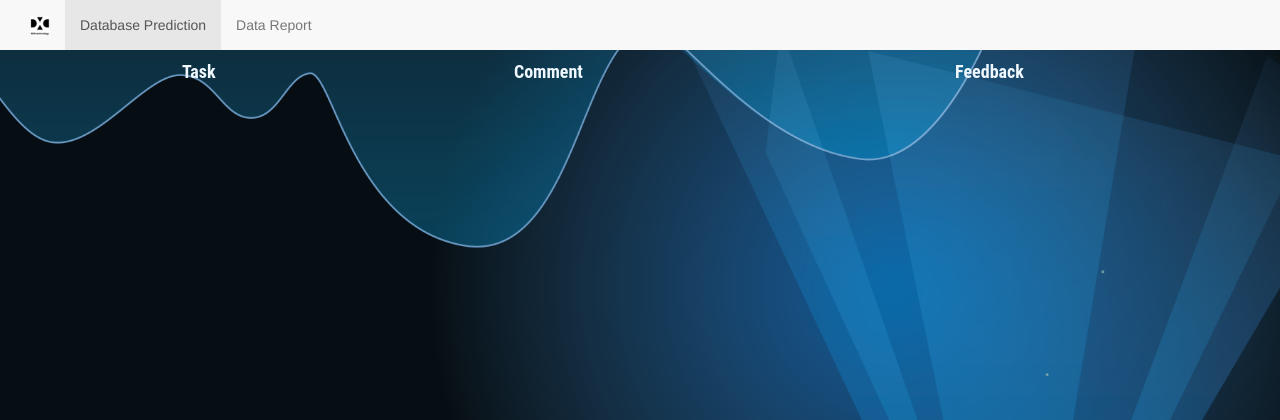
After one commit to elyes1908/SentimentAnalysis, a Flask app: template templates/test.html in a window 1280 px wide. The commit adds this page. Shown: the top 420 px of the page. Run offline with Flask 2, Linux system fonts and the light colour scheme; the template is opened without the code that fills it, so the values that code supplies are empty; parts of the project's set-up code (start-up, migrations or seed data) failed here and were passed over; some libraries are stand-ins or nearby versions.

Commit message:
update reqs

```diff
--- a/app.py
+++ b/app.py
@@ -2,7 +2,6 @@
 import json
 
 import joblib
-import pandas as pd
 from flask import Flask, render_template, redirect, url_for, session, request, jsonify
 from flask_bcrypt import Bcrypt
 from flask_login import UserMixin, LoginManager, login_user, login_required, logout_user
@@ -12,6 +11,14 @@
 from wtforms.validators import InputRequired, Length, ValidationError
 from transformers import AutoTokenizer, TFAutoModelForSequenceClassification
 from transformers import pipeline
+from flask import Flask, send_file
+from pymongo import MongoClient
+import pandas as pd
+import torch
+import numpy as np
+from keras.utils import pad_sequences
+
+from transformers import CamembertTokenizer, CamembertForSequenceClassification
 
 tokenizer = AutoTokenizer.from_pretrained("tblard/tf-allocine", use_fast=True)
 model = TFAutoModelForSequenceClassification.from_pretrained("tblard/tf-allocine")
@@ -27,6 +34,130 @@
 login_manager.init_app(app)
 login_manager.login_view = "login"
 
+# client = MongoClient('mongodb://dxcUser:dxc@localhost:27017/?authMechanism=DEFAULT&authSource=dxc&replicaSet=rs1')
+client = MongoClient('localhost', 27017)
+db1 = client['dxc']
+
+# récupérer les données de la collection "documents"
+documents = db1['DXCnew'].find()
+
+# Defining constants
+epochs = 15
+MAX_LEN = 150
+batch_size = 16
+device = torch.device('cuda' if torch.cuda.is_available() else 'cpu')
+#
+# Initializer CamemBERT tokenizer
+tokenizer = CamembertTokenizer.from_pretrained('camembert-base', use_fast=True)
+#
+# Mymodel = CamembertForSequenceClassification.from_pretrained("camembert-base", num_labels=2)
+# Mymodel.to(device)
+# joblib.dump(Mymodel, 'model/sentiments1.pt')
+Mymodel = joblib.load('model/sentiments1.pt')
+
+
+# Mymodel.load_state_dict(torch.load("C:\\Users\\PC-ROG\\SA\\SA\\modele\\sentiments1.pt"))
+
+
+# @app.route('/test', methods=('GET', 'POST'))
+# def test():
+#     all_doc = db1['testFlask'].find()
+#     # all_docs=list(all_doc)
+#     data_xls = pd.DataFrame(list(all_doc))
+#     del data_xls['_id']
+#
+#     data_xls = data_xls[:10]
+#     data_xls['prediction'] = ''
+#     for i in range(data_xls.shape[0]):
+#         data_xls['prediction'][i] = nlp(data_xls['CommentValue'][i])[0]['label']
+#         print(data_xls['prediction'][i])
+#
+#     jsonfiles = json.loads(data_xls.to_json(orient='records'))
+#     # print(datetime.datetime.now() - now)
+#
+#     collection = db1['dataAfterPreduction']
+#     collection.insert_many(jsonfiles)
+#
+#     # 3awedt a3meltha mara o5ra 5ater ki n3ayat l jsonfiles tjibli erreur
+#     jsonfiles1 = json.loads(data_xls.to_json(orient='records'))
+#
+#     # return jsonify({'file': jsonfiles1 })
+#
+#     print("$$$$$$$$$$$$$$$$$$$$")
+#     print(data_xls)
+#     d = data_xls.to_dict(orient='records')
+#
+#     return render_template('test.html', todos=d)
+
+
+@app.route('/testModele', methods=('GET', 'POST'))
+def testModele():
+    dict = {0: 'Negative', 1: 'Positive'}
+    all_doc = db1['testFlask'].find()
+    # all_docs=list(all_doc)
+    data_xls = pd.DataFrame(list(all_doc))
+    del data_xls['_id']
+
+    data_xls = data_xls[:10]
+    data_xls['prediction'] = ''
+
+    ### tokozier pour le modéle
+    # Encode the comments
+    tokenized_comments_ids = [tokenizer.encode(comment, add_special_tokens=True, max_length=MAX_LEN) for comment in
+                              data_xls['CommentValue']]
+    # Pad the resulted encoded comments
+    tokenized_comments_ids = pad_sequences(tokenized_comments_ids, maxlen=MAX_LEN, dtype="long", truncating="post",
+                                           padding="post")
+
+    # Create attention masks
+    attention_masks = []
+    for seq in tokenized_comments_ids:
+        seq_mask = [float(i > 0) for i in seq]
+        attention_masks.append(seq_mask)
+
+    prediction_inputs = torch.tensor(tokenized_comments_ids)
+    prediction_masks = torch.tensor(attention_masks)
+
+    # Apply the finetuned model (Camembert)
+    flat_pred = []
+    with torch.no_grad():
+        # Forward pass, calculate logit predictions
+        outputs = Mymodel(prediction_inputs.to(device), token_type_ids=None, attention_mask=prediction_masks.to(device))
+        # outputs
+        logits = outputs[0]
+        print(logits)
+        logits = logits.detach().cpu().numpy()
+        print("=========")
+        print(np.argmax(logits, axis=1).flatten())
+        flat_pred.extend(np.argmax(logits, axis=1).flatten())
+
+    for i in range(len(flat_pred)):
+        print('Comment: ', data_xls['CommentValue'][i])
+        print('Label', dict[flat_pred[i]])
+        data_xls['prediction'][i] = dict[flat_pred[i]]
+        print(data_xls['prediction'][i])
+
+    jsonfiles = json.loads(data_xls.to_json(orient='records'))
+    # print(datetime.datetime.now() - now)
+
+    collection = db1['dataAfterPreduction']
+    collection.insert_many(jsonfiles)
+
+    # 3awedt a3meltha mara o5ra 5ater ki n3ayat l jsonfiles tjibli erreur
+    jsonfiles1 = json.loads(data_xls.to_json(orient='records'))
+    Task = []
+    CommentValue = []
+    prediction = []
+    for file in jsonfiles1:
+        Task.append(file['Task'])
+        CommentValue.append(file['CommentValue'])
+        prediction.append(file['prediction'])
+
+    # return jsonify({'file': jsonfiles1})
+    return render_template('test.html', todos={'Task': Task, 'CommentValue': CommentValue, 'prediction': prediction}, length=len(Task))
+
+
+#########################################################################
 
 @login_manager.user_loader
 def load_user(user_id):
@@ -62,7 +193,6 @@
 @app.route('/')
 @login_required
 def index():
-
     return render_template('index.html', session=session)
 
 
@@ -72,8 +202,6 @@
     comment = request.form['comment_input']
     print(comment)
     if comment:
-
-
         class_ = nlp(comment)[0]['label']
         score_ = nlp(comment)[0]['score']
         print(f"The sentiment of the text is {class_}")
@@ -82,18 +210,39 @@
     return jsonify({'error': 'Missing data!'})
 
 
+@app.route('/telecharger-fichier')
+def telecharger_fichier():
+    # se connecter à la base de données
+    # se connecter à la base de données
+    client = MongoClient('mongodb://dxcUser:dxc@localhost:27017/?authMechanism=DEFAULT&authSource=dxc&replicaSet=rs1')
+    db = client['dxc']
+
+    # récupérer les données de la collection "documents"
+    documents = db['DXCnew'].find()
+
+    # créer un DataFrame pandas à partir des données
+    df = pd.DataFrame(documents)
+
+    # générer le fichier Excel
+    fichier_excel = df.to_excel('documents.xlsx', index=False)
+
+    # renvoyer le fichier Excel au client
+    return send_file('documents.xlsx', as_attachment=True)
+
+
 @app.route("/upload", methods=['GET', 'POST'])
 @login_required
 def upload_file():
     if request.method == 'POST':
         now = datetime.datetime.now()
+
         f = request.files['file']
+
         data_xls = pd.read_excel(f)
-        data_xls = data_xls[:4]
-        sentiment = joblib.load('predict.pkl')
+        data_xls = data_xls[:10]
         data_xls['prediction'] = ''
         for i in range(data_xls.shape[0]):
-            data_xls['prediction'][i] = sentiment(data_xls['CommentValue'][i])[0]['label']
+            data_xls['prediction'][i] = nlp(data_xls['CommentValue'][i])[0]['label']
 
         jsonfiles = json.loads(data_xls.to_json(orient='records'))
         print(datetime.datetime.now() - now)
@@ -138,4 +287,4 @@
 if __name__ == '__main__':
     app.config['TEMPLATES_AUTO_RELOAD'] = True
     app.config['SEND_FILE_MAX_AGE_DEFAULT'] = 0
-    app.run(debug=True, port=5000)
+    app.run(debug=True, port=5000, reload=True)
--- a/static/styles/mainpage.css
+++ b/static/styles/mainpage.css
@@ -138,3 +138,13 @@
     right: 1%;
     top: 1%;
 }
+
+.image-container {
+  max-width: 100%;
+  height: auto;
+}
+
+.image-container img {
+  max-width: 100%;
+  height: auto;
+}
--- /dev/null
+++ b/templates/test.html
@@ -0,0 +1,70 @@
+<!DOCTYPE html>
+<html lang="fr">
+<head>
+    <title>Sentiment Analysis - DXC.technology</title>
+    <link rel="icon" href="../static/images/logo.jpg" type="image/icon type">
+    <script src="https://ajax.googleapis.com/ajax/libs/jquery/3.5.1/jquery.min.js"></script>
+
+    <link rel="stylesheet" type="text/css" href="{{ url_for('static',filename='styles/mainpage.css') }}">
+
+
+    <link rel="stylesheet" href="https://maxcdn.bootstrapcdn.com/bootstrap/3.3.6/css/bootstrap.min.css">
+    <script src="https://maxcdn.bootstrapcdn.com/bootstrap/3.3.6/js/bootstrap.min.js"></script>
+    <link rel="stylesheet" href="https://cdnjs.cloudflare.com/ajax/libs/font-awesome/4.7.0/css/font-awesome.min.css">
+    <meta name="viewport" content="width=device-width, initial-scale=1">
+    <link href="//netdna.bootstrapcdn.com/twitter-bootstrap/2.3.2/css/bootstrap-combined.no-icons.min.css"
+          rel="stylesheet">
+    <link href="//netdna.bootstrapcdn.com/font-awesome/3.2.1/css/font-awesome.css" rel="stylesheet">
+    <script src="https://cdn.jsdelivr.net/npm/apexcharts"></script>
+
+
+</head>
+
+<body style="background-color: white">
+<nav class="navbar-default">
+  <div class="container-fluid" style="height: 50px;">
+
+    <ul class="nav navbar-nav">
+      <li><a href={{ url_for('index') }}><img src="../static/images/logo.jpg" alt="Logo" width="20" height="20"></a></li>
+      <li class="active"><a href="{{ url_for('testModele') }}">Database Prediction</a></li>
+      <li><a href="#">Data Report</a></li>
+    </ul>
+  </div>
+</nav>
+
+<div class="container">
+  <table id="dataset_table" class="table">
+        <thead>
+        <tr style="color: aliceblue;">
+            <td>Task</td>
+            <td>Comment</td>
+            <td>Feedback</td>
+
+        </tr>
+        </thead>
+      {% for i in range(length) %}
+        <tbody id="table">
+        {% if todos['prediction'][i] == "Positive" %}
+        <tr style="background: #1e7e34">
+            <td>{{ todos['Task'][i] }}</td>
+            <td>{{ todos['CommentValue'][i] }}</td>
+            <td>{{ todos['prediction'][i] }}</td>
+        </tr>
+        {% elif todos['prediction'][i] == "Negative" %}
+             <tr style="background: palevioletred">
+            <td>{{ todos['Task'][i] }}</td>
+            <td>{{ todos['CommentValue'][i] }}</td>
+            <td>{{ todos['prediction'][i] }}</td>
+        </tr>
+        {% endif %}
+        </tbody>
+        {% endfor %}
+    </table>
+</div>
+
+
+
+
+</body>
+
+</html>
```
Also changed, not shown: mongo_config.py (added, +17 -0 lines), templates/index.html (+11 -1 lines), templates/testModel.html (added, +50 -0 lines).
